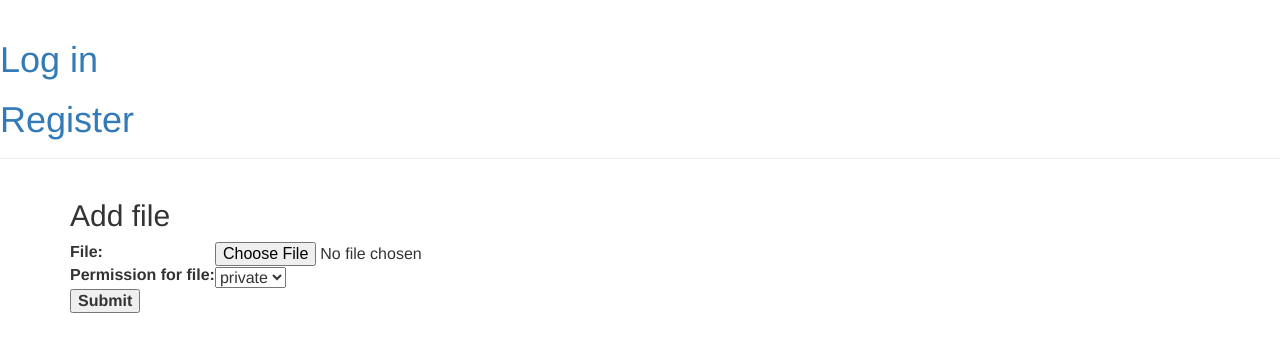
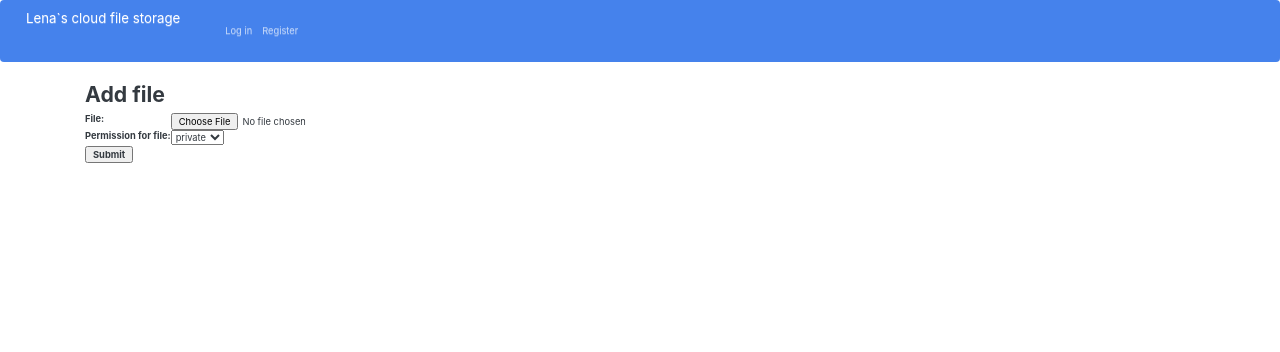
Before and after one commit to Lenainweb/25405c02-c10d-4b4c-9589-51dcda79b8e4, a Django app: page /add_file in a window 1280 px wide. Shown: the top 352 px of the page. Run offline with Django 3.2, Linux system fonts and the light colour scheme; some libraries are stand-ins or nearby versions.

Commit message:
add detail_file with count_downloaded

```diff
--- a/files_host/files_host_app/models.py
+++ b/files_host/files_host_app/models.py
@@ -12,7 +12,7 @@ class File(models.Model):
     ]
 
     original_filename = models.CharField("original filename", max_length=50)
-    guid_name = models.CharField("Globally Unique Identifier", max_length=40)
+    guid_name = models.CharField("Globally Unique Identifier", unique=True, max_length=40)
     owner = models.ForeignKey("auth.User", on_delete=models.CASCADE)
     file = models.FileField(upload_to="uploads/")
     permission_for_file = models.CharField("permission for file", choices=PERMISSION, default="PRIVAT", max_length=8)
@@ -21,5 +21,12 @@ class File(models.Model):
     def get_absolute_url(self):
         return reverse("file_detail", kwargs={"slug": self.id})
 
+    def count_downloaded(self):
+        '''Счетчик клика по ссылке'''
+
+        self.count_download += 1
+        self.save()
+
+
     def __str__(self) -> str:
         return self.original_filename
--- a/files_host/files_host_app/templates/file_host_template/base.html
+++ b/files_host/files_host_app/templates/file_host_template/base.html
@@ -5,23 +5,14 @@
         <title>Lena`s cloud file storage</title>
         <link rel="stylesheet" href="//maxcdn.bootstrapcdn.com/bootstrap/3.2.0/css/bootstrap.min.css">
 		<link rel="stylesheet" href="//maxcdn.bootstrapcdn.com/bootstrap/3.2.0/css/bootstrap-theme.min.css">
+		<link rel="stylesheet" href="https://cdn.jsdelivr.net/npm/bootswatch@4.5.2/dist/litera/bootstrap.min.css" integrity="sha384-enpDwFISL6M3ZGZ50Tjo8m65q06uLVnyvkFO3rsoW0UC15ATBFz3QEhr3hmxpYsn" crossorigin="anonymous">
 
     </head>
     <body>
-    	<body>
-		    <div class="page-header">
+    	{% block header %}
+			{% include 'file_host_template/include/header.html' %}
+		{% endblock header %}
 
-				{% if user.is_authenticated %}
-					<h3>You are logged in as {{user}}</h3>
-					<h1><a href="{%url 'home'%}">Lena`s cloud file storage</a></h1>
-					<h1><a href="{%url 'my_files'%}">My files</a></h1>
-					<h1><a href="{%url 'add_file'%}">Add file</a></h1>
-					<h1><a href="{%url 'logout'%}">Logout</a></h1>
-				{% else%}
-					<h1><a href="{%url 'login'%}">Log in</a></h1>
-					<h1><a href="{%url 'register'%}">Register</a></h1>
-    			{% endif %}
-		    </div>
 		    <div class="content container">
 		        <div class="row">
 		            <div class="col-md-8">
--- a/files_host/files_host_app/templates/file_host_template/file_detail.html
+++ b/files_host/files_host_app/templates/file_host_template/file_detail.html
@@ -2,7 +2,10 @@
 
 {% block content %}
         <h2>{{file_detail}}</h2>
-        <a href="../media/{{file_detail.file.name}}" download={{file_detail.original_filename}}><h2>{{ file_detail.file}}</h2></a>
+
+        <!-- <input type="submit" value="file_download"  name="file_download" /> -->
+        <a href="../media/{{file_detail.file.name}}" download={{file_detail.original_filename}}><h2 onclick="{{file_detail.count_downloaded}}">DOWNLOAD</h2></a>
+
 
 
 {% endblock %}
--- /dev/null
+++ b/files_host/files_host_app/templates/file_host_template/include/header.html
@@ -0,0 +1,37 @@
+
+
+{% block header %}
+<nav class="navbar navbar-expand-lg navbar-dark bg-primary">
+    <div class="container-fluid">
+      <a class="navbar-brand" href="{%url 'home'%}">Lena`s cloud file storage</a>
+      <button class="navbar-toggler" type="button" data-bs-toggle="collapse" data-bs-target="#navbarColor01" aria-controls="navbarColor01" aria-expanded="false" aria-label="Toggle navigation">
+        <span class="navbar-toggler-icon"></span>
+      </button>
+
+      <div class="collapse navbar-collapse show" id="navbarColor01">
+        <ul class="navbar-nav me-auto">
+            {% if user.is_authenticated %}
+            <li class="nav-item">
+                <a class="nav-link" href="{%url 'my_files'%}">My files</a>
+            </li>
+            <li class="nav-item">
+                <a class="nav-link" href="{%url 'add_file'%}">Add file</a>
+            </li>
+            <li class="nav-item">
+                <a class="nav-link" href="{%url 'logout'%}">Logout</a>
+            </li>
+
+            {% else%}
+            <li class="nav-item">
+                <a class="nav-link" href="{%url 'login'%}">Log in</a>
+            </li>
+            <li class="nav-item">
+                <a class="nav-link" href="{%url 'register'%}">Register</a>
+            </li>
+            {% endif %}
+
+        </ul>
+      </div>
+    </div>
+  </nav>
+  {% endblock header %}
--- a/files_host/files_host_app/urls.py
+++ b/files_host/files_host_app/urls.py
@@ -11,7 +11,7 @@ urlpatterns = [
     path('register', RegisterView.as_view(), name='register' ),
     path('logout', logout_user, name='logout'),
     path('add_file', AddFileView.as_view(), name='add_file'),
-    # path('<slug:slug>/', FileDetail.as_view(), name='file_detail'),
+    path('<slug:slug>/', FileDetail.as_view(), name='file_detail'),
     path('my_files', MyFilesView.as_view(), name = 'my_files'),
 
 
--- a/files_host/files_host_app/views.py
+++ b/files_host/files_host_app/views.py
@@ -5,7 +5,7 @@ from django.shortcuts import render, redirect
 from django.contrib.auth.forms import AuthenticationForm, UserCreationForm
 from django.contrib.auth.models import User
 from django.contrib.auth import authenticate, login, logout
-from django.http import HttpResponse, request
+from django.http import HttpResponse, request, FileResponse, response
 from django.views.generic import TemplateView, DetailView
 
 from .models import File
@@ -64,7 +64,7 @@ class HomePageView(TemplateView):
 
     def get(self, request, **kwargs):
         if request.user.is_authenticated:
-            files = File.objects.filter(permission_for_file="PUBLIC").order_by('count_download')
+            files = File.objects.filter(permission_for_file="PUBLIC").order_by('-count_download')
             return render(request, 'file_host_template/index.html', context={'files': files})
         else:
             if User.objects.filter(username="admin", password="admin"):
@@ -92,13 +92,20 @@ class AddFileView(TemplateView):
             return redirect('home')
         return render(request, 'file_host_template/add_file.html', context={'file_form': file_form})
 
-# class FileDetail(DetailView):
+class FileDetail(DetailView):
 
-#     model = File
-#     slug_field = "id"
-#     context_object_name = 'file_detail'
-#     template_name = "file_host_template/file_detail.html"
+    model = File
+    slug_field = "id"
+    context_object_name = 'file_detail'
+    template_name = "file_host_template/file_detail.html"
 
+    # def get(self, request, **kwargs):
+    #     if "file_download" in request.GET:
+    #         file = File.objects.first(id="id")
+    #         response = FileResponse(open(file, 'rb'))
+    #         return HttpResponse(response)
+    #     else:
+    #         redirect('home')
 
 class MyFilesView(TemplateView):
 
```
Also changed, not shown: files_host/files_host_app/templates/file_host_template/index.html (+11 -3 lines).
